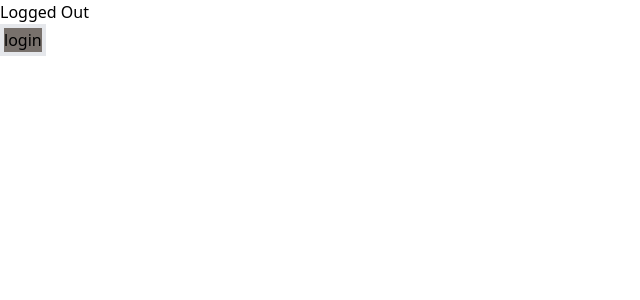
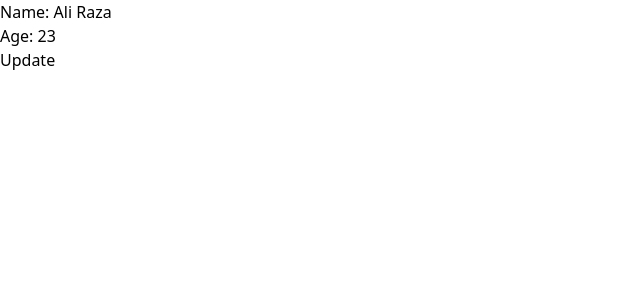
Before and after one commit to waseemtasawar/contextApiPractice, a React (Vite) app: page / in a window 1280 px wide. Shown: the top 300 px of the page, without its empty margins (0-640 px from the left). Built offline with nearby package versions, Linux system fonts and the light colour scheme.

Commit message:
New Thing learn about react js which in Context API

```diff
--- a/src/App.jsx
+++ b/src/App.jsx
@@ -1,19 +1,25 @@
 import { useState } from "react";
 import Child1 from "./component/Child1";
-import { MyContext, AuthContext } from "./store/MyContext";
+import { MyContext, AuthContext, ProfleUpdateContext } from "./store/MyContext";
 import Auth from "./component/Auth";
+import Profile from "./component/Profile";
 // import GrandChild1 from "./component/GrandChild1";
 
 function App() {
   // for set Name and Age this is some other component
-  const [name, setName] = useState("Waseem Tasawar");
-  const [age, setAge] = useState(23);
+  // const [name, setName] = useState("Waseem Tasawar");
+  // const [age, setAge] = useState(23);
 
   // for Authentation  for some other component
 
-  const [isisAuthenticated, setIsisAuthenticated] = useState(false);
-  const login = () => setIsisAuthenticated(true);
-  const logout = () => setIsisAuthenticated(false);
+  // const [isisAuthenticated, setIsisAuthenticated] = useState(false);
+  // const login = () => setIsisAuthenticated(true);
+  // const logout = () => setIsisAuthenticated(false);
+
+  // for uSer Profile
+
+  const [user, setUser] = useState({ name: "Ali Raza", age: 23 });
+  const updateUser = (newUser) => setUser(newUser);
   return (
     // for name and Age
 
@@ -23,9 +29,15 @@ function App() {
 
     // for Auth
 
-    <AuthContext.Provider value={{ isisAuthenticated, login, logout }}>
-      <Auth />
-    </AuthContext.Provider>
+    // <AuthContext.Provider value={{ isisAuthenticated, login, logout }}>
+    //   <Auth />
+    // </AuthContext.Provider>
+
+    // for Profile
+
+    <ProfleUpdateContext.Provider value={{ user, updateUser }}>
+      <Profile />
+    </ProfleUpdateContext.Provider>
   );
 }
 
--- /dev/null
+++ b/src/component/Profile.jsx
@@ -0,0 +1,18 @@
+import React, { useContext } from "react";
+import { ProfleUpdateContext } from "../store/MyContext";
+const Profile = () => {
+  const { user, updateUser } = useContext(ProfleUpdateContext);
+
+  function handleUpdate() {
+    updateUser({ name: "Ali Abbas", age: 40 });
+  }
+  return (
+    <div>
+      <p>Name: {user.name}</p>
+      <p>Age: {user.age}</p>
+      <button onClick={handleUpdate}>Update</button>
+    </div>
+  );
+};
+
+export default Profile;
--- a/src/store/MyContext.jsx
+++ b/src/store/MyContext.jsx
@@ -12,3 +12,11 @@ export const AuthContext = createContext({
   login: () => {},
   logout: () => {},
 });
+
+export const ProfleUpdateContext = createContext({
+  user: {
+    name: "",
+    age: 0,
+  },
+  updateUser: () => {},
+});
```
